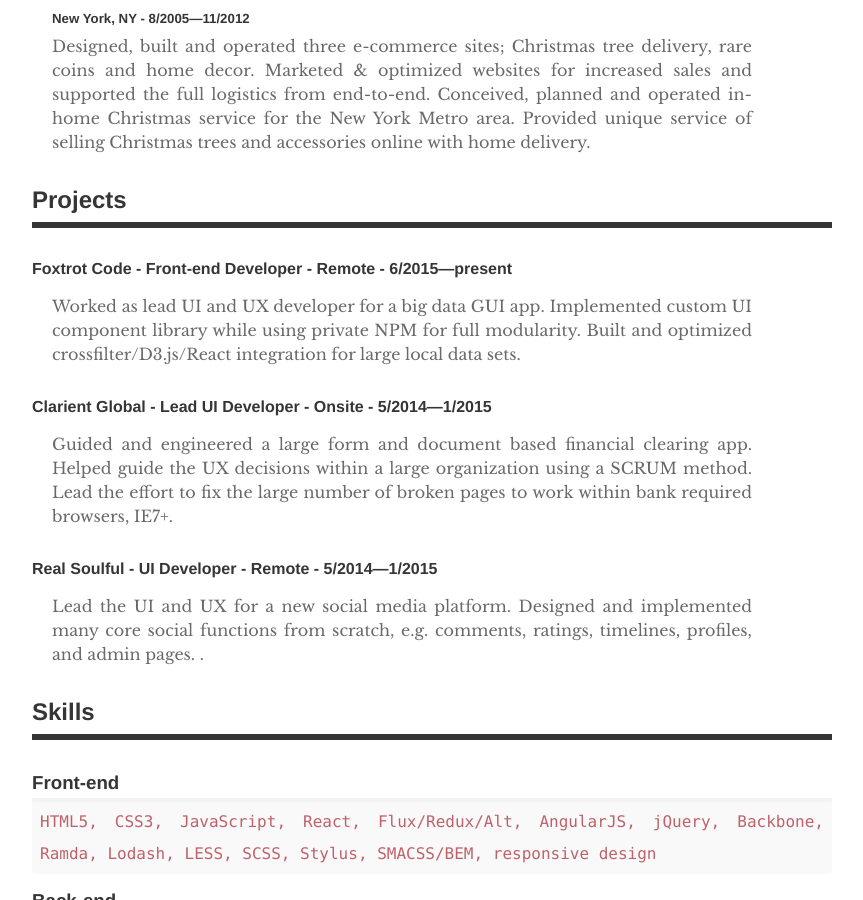
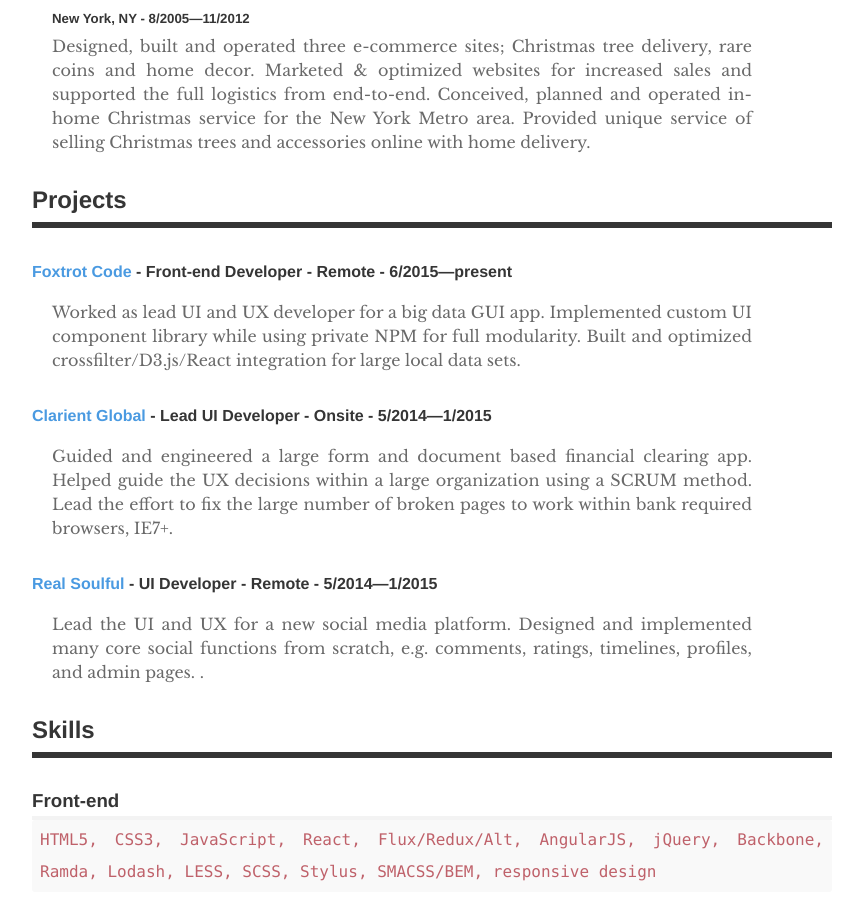
Before and after one commit to markehost/markehost, a Jekyll site: the page built from resume.md, in a window 1280 px wide and 900 px high, scrolled down 993 px. Shown: the whole window, without its empty margins (208-1071 px from the left). Built offline with Jekyll 4.4.1, drawn with Linux system fonts in a browser that asks for light colours; some of the changed lines change nothing that is shown.

Commit message:
added links

```diff
--- a/resume.md
+++ b/resume.md
@@ -41,13 +41,13 @@
 
 ## Projects
 
-#### Foxtrot Code - Front-end Developer - Remote - 6/2015―present
+#### [Foxtrot Code](https://foxtrotcode.com/) - Front-end Developer - Remote - 6/2015―present
 > Worked as lead UI and UX developer for a big data GUI app.  Implemented custom UI component library while using private NPM for full modularity.  Built and optimized crossfilter/D3.js/React integration for large local data sets.
 
-#### Clarient Global - Lead UI Developer - Onsite - 5/2014―1/2015
+#### [Clarient Global](http://www.clarientglobal.com/) - Lead UI Developer - Onsite - 5/2014―1/2015
 > Guided and engineered a large form and document based financial clearing app.  Helped guide the UX decisions within a large organization using a SCRUM method.  Lead the effort to fix the large number of broken pages to work within bank required browsers, IE7+.
 
-#### Real Soulful - UI Developer - Remote - 5/2014―1/2015
+#### [Real Soulful](https://vimeo.com/195461121) - UI Developer - Remote - 5/2014―1/2015
 > Lead the UI and UX for a new social media platform.  Designed and implemented many core social functions from scratch, e.g. comments, ratings, timelines, profiles, and admin pages.
 .
 
```
